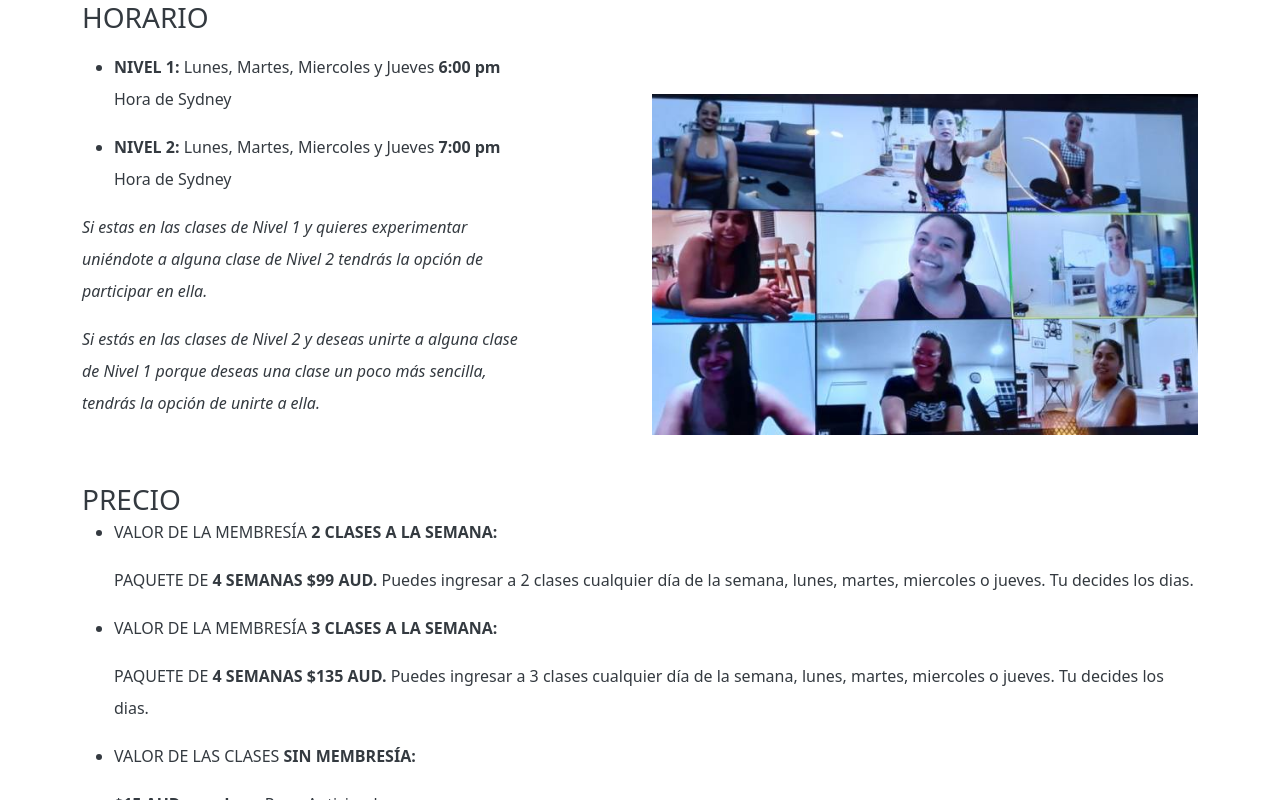
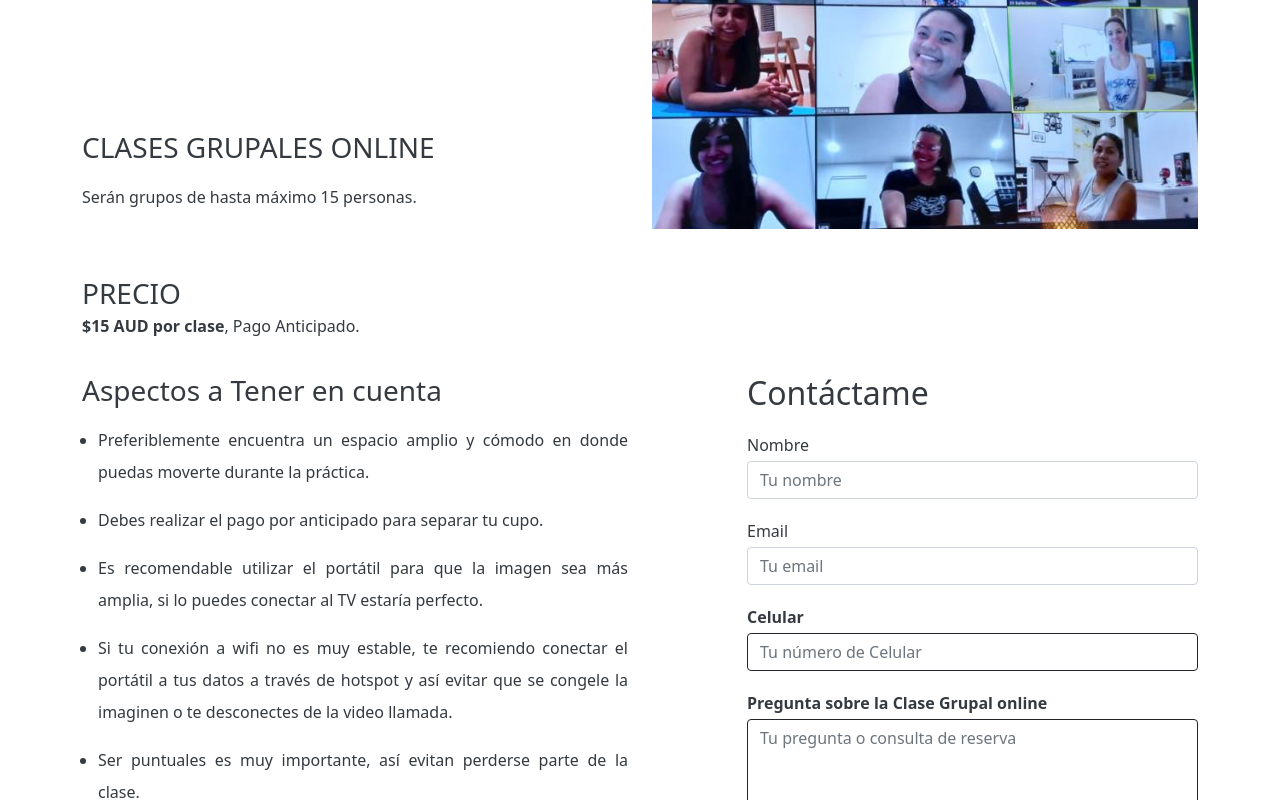
Before and after one commit to dusanzahoransky/liz-yoga-web-react, a React (Create React App) app: page /groups-online in a window 1280 px wide. Shown: the part 420-1220 px from the top of the page. Built offline with nearby package versions, Linux system fonts and the light colour scheme.

Commit message:
update online classes

```diff
--- a/src/components/GroupsOnline.js
+++ b/src/components/GroupsOnline.js
@@ -31,20 +31,6 @@ function GroupsOnline() {
                       <h3>CLASES GRUPALES ONLINE</h3>
                       <p>Serán grupos de hasta máximo 15 personas.</p>
 
-                      <h3>HORARIO</h3>
-                      <ul>
-                          <li>
-                              <p><b>NIVEL 1:</b> Lunes, Martes, Miercoles y Jueves <b>6:00 pm</b> Hora de Sydney</p>
-                          </li>
-                          <li>
-                              <p><b>NIVEL 2:</b> Lunes, Martes, Miercoles y Jueves <b>7:00 pm</b> Hora de Sydney</p>
-                          </li>
-                      </ul>
-                      {/*<p><i>Luego que termine el verano las clases serán a las 6:00 y 7:00 pm</i> Hora de Sydney</p>*/}
-                      <p><i>Si estas en las clases de Nivel 1 y quieres experimentar uniéndote a alguna clase
-                          de Nivel 2 tendrás la opción de participar en ella.</i></p>
-                      <p><i>Si estás en las clases de Nivel 2 y deseas unirte a alguna clase de Nivel 1 porque
-                          deseas una clase un poco más sencilla, tendrás la opción de unirte a ella.</i></p>
                   </div>
 
                   <div className="col-md-1"/>
@@ -57,24 +43,7 @@ function GroupsOnline() {
               <div className="row">
                   <div className="col">
                       <h3 className="heading-with-note">PRECIO</h3>
-                      <ul>
-                          <li>
-                              <p>VALOR DE LA MEMBRESÍA <b>2 CLASES A LA SEMANA:</b></p>
-                              <p>PAQUETE DE <b>4 SEMANAS $99 AUD.</b> Puedes ingresar a 2 clases cualquier día de la
-                                  semana, lunes, martes, miercoles
-                                  o jueves. Tu decides los dias.</p>
-                          </li>
-                          <li>
-                              <p>VALOR DE LA MEMBRESÍA <b>3 CLASES A LA SEMANA:</b></p>
-                              <p>PAQUETE DE <b>4 SEMANAS $135 AUD.</b> Puedes ingresar a 3 clases cualquier día de la
-                                  semana, lunes, martes, miercoles
-                                  o jueves. Tu decides los dias.</p>
-                          </li>
-                          <li>
-                              <p>VALOR DE LAS CLASES <b>SIN MEMBRESÍA:</b></p>
-                              <p><b>$15 AUD por clase</b>, Pago Anticipado.</p>
-                          </li>
-                      </ul>
+                      <p><b>$15 AUD por clase</b>, Pago Anticipado.</p>
                   </div>
               </div>
 
```
